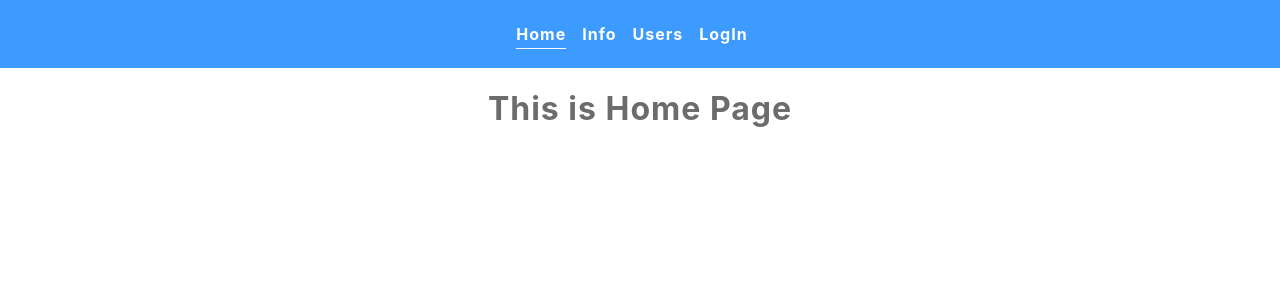
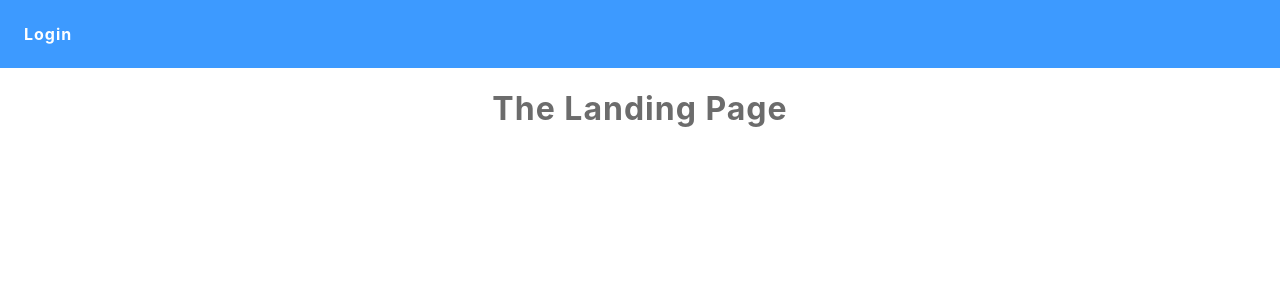
Before and after one commit to falahh6/react-auth-r, a React (Create React App) app: page / in a window 1280 px wide. Shown: the top 300 px of the page. Built offline with nearby package versions, Linux system fonts and the light colour scheme.

Commit message:
modifications

```diff
--- a/src/App.js
+++ b/src/App.js
@@ -4,7 +4,6 @@ import HomePage from "./pages/HomePage";
 import Error from "./pages/Error";
 import Info from "./pages/Info";
 import Root from "./pages/Root";
-import ParamCheck from "./pages/ParamCheck";
 import Profile from "./pages/Profile";
 import Login from "./pages/Login";
 function App() {
@@ -27,10 +26,6 @@ function App() {
           element: <Info />,
         },
         {
-          path: "/:eID",
-          element: <ParamCheck />,
-        },
-        {
           path: "users",
           element: <Profile />,
         },
--- a/src/Layouts/MainNav.js
+++ b/src/Layouts/MainNav.js
@@ -1,12 +1,18 @@
-import { useSelector } from "react-redux";
+import { useDispatch, useSelector } from "react-redux";
 import { NavLink } from "react-router-dom";
+import { authActions } from "../store/auth-slice";
 import styles from "./MainNav.module.css";
 const MainNav = () => {
-  // const isLoggedIn = useSelector((state) => state.auth.isLoggedIn);
+  const isLoggedIn = useSelector((state) => state.auth.isLoggedIn);
+  const dispatch = useDispatch();
+  console.log(isLoggedIn);
+
   return (
     <>
       <header>
         <ul className={styles.ul}>
+          {isLoggedIn && (
+            <div className={styles.navGroup}>
               <li>
                 <NavLink
                   className={({ isActive }) =>
@@ -39,16 +45,27 @@ const MainNav = () => {
                   Users
                 </NavLink>
               </li>
+            </div>
+          )}
+          <div>
             <li>
+              {!isLoggedIn ? (
                 <NavLink
                   className={({ isActive }) =>
                     isActive ? styles.active : undefined
                   }
+                  disabled={isLoggedIn}
                   to="onboarding"
                 >
-              LogIn
+                  {isLoggedIn ? "Logout" : "Login"}
                 </NavLink>
+              ) : (
+                <NavLink onClick={dispatch(authActions.logout())}>
+                  Logout
+                </NavLink>
+              )}
             </li>
+          </div>
         </ul>
       </header>
     </>
--- a/src/Layouts/MainNav.module.css
+++ b/src/Layouts/MainNav.module.css
@@ -1,11 +1,11 @@
 .ul {
     display: flex;
-    justify-content: center;
+    justify-content: space-between;
     background-color: #007bffc2;
     margin-top: 0;
     padding: 1.5rem;
     align-items: center;
-
+    flex-direction: row;
 }
 
 .ul li {
@@ -32,3 +32,12 @@
 .ul a.active {
     border-bottom: 1px solid white;
 }
+
+.navGroup {
+    display: flex;
+    flex-direction: row;
+}
+
+.disabled:hover {
+    cursor: not-allowed;
+}
--- a/src/pages/Info.js
+++ b/src/pages/Info.js
@@ -1,5 +1,6 @@
 import { Link } from "react-router-dom";
 import styles from "./Info.module.css";
+import RequireAuth from "../store/RequireAuth";
 const Info = () => {
   return (
     <>
@@ -11,4 +12,4 @@ const Info = () => {
   );
 };
 
-export default Info;
+export default RequireAuth(Info);
--- a/src/pages/Login.js
+++ b/src/pages/Login.js
@@ -1,18 +1,16 @@
-import React, { useEffect } from "react";
+import React from "react";
 import { Formik, Form, Field, ErrorMessage } from "formik";
 import styles from "./Login.module.css";
-// import { useAuth0 } from "@auth0/auth0-react";
-import { useDispatch } from "react-redux";
+import { useDispatch, useSelector } from "react-redux";
 import { authActions } from "../store/auth-slice";
 import { useNavigate } from "react-router-dom";
 
 const Login = () => {
   const dispatch = useDispatch();
   const navigate = useNavigate();
-  //   const { loginWithRedirect } = useAuth0();;
+  const isLoggedIn = useSelector((state) => state.auth.isLoggedIn);
   return (
     <div>
-      {/* <h1>Login</h1> */}
       <Formik
         initialValues={{ email: "", password: "" }}
         validate={(values) => {
--- a/src/pages/ParamCheck.js
+++ /dev/null
@@ -1,12 +0,0 @@
-import { useParams } from "react-router";
-
-const ParamCheck = () => {
-  const params = useParams();
-  return (
-    <>
-      <h1>Details page for : {params.eID}</h1>
-    </>
-  );
-};
-
-export default ParamCheck;
--- a/src/pages/Profile.js
+++ b/src/pages/Profile.js
@@ -1,14 +1,11 @@
-import { useAuth0 } from "@auth0/auth0-react";
 import axios from "axios";
 import { useEffect, useState } from "react";
 import { useSelector } from "react-redux";
 import { NavLink } from "react-router-dom";
 import styles from "./Profile.module.css";
 const Profile = () => {
-  let { isLoading } = useAuth0();
   const [Users, setUsers] = useState([]);
-  const isLoggedIn = useSelector((state) => state.auth.isLoggenIn);
-  console.log(isLoggedIn);
+  const isLoggedIn = useSelector((state) => state.auth.isLoggedIn);
 
   useEffect(() => {
     axios
--- a/src/pages/homepage.js
+++ b/src/pages/homepage.js
@@ -1,7 +1,7 @@
 import styles from "./HomePage.module.css";
 
 const HomePage = () => {
-  return <h1 className={styles.heading}>This is Home Page</h1>;
+  return <h1 className={styles.heading}>The Landing Page</h1>;
 };
 
 export default HomePage;
--- /dev/null
+++ b/src/store/RequireAuth.js
@@ -0,0 +1,19 @@
+import React, { Component } from "react";
+import { useSelector } from "react-redux";
+import { redirect } from "react-router";
+
+const RequireAuth = () => {
+  const AuthenticatedComponent = (props) => {
+    const isAuthenticated = useSelector((state) => state.auth.isLoggedIn);
+
+    if (isAuthenticated) {
+      <Component {...props} />;
+    } else {
+      return redirect("/users");
+    }
+  };
+
+  return AuthenticatedComponent;
+};
+
+export default RequireAuth;
--- a/src/store/auth-slice.js
+++ b/src/store/auth-slice.js
@@ -1,8 +1,7 @@
 import { createSlice } from "@reduxjs/toolkit";
 import axios from "axios";
-import { redirect } from "react-router-dom";
 const authInitialState = {
-  isLoggenIn: false,
+  isLoggedIn: false,
 };
 
 const AuthSlice = createSlice({
@@ -44,10 +43,10 @@ const AuthSlice = createSlice({
             }, 400);
           }
         });
-      state.isLoggenIn = true;
+      state.isLoggedIn = true;
     },
     logout(state) {
-      state.isLoggenIn = false;
+      state.isLoggedIn = false;
     },
   },
 });
```
Lines whose indentation alone changed are shown as unchanged.
